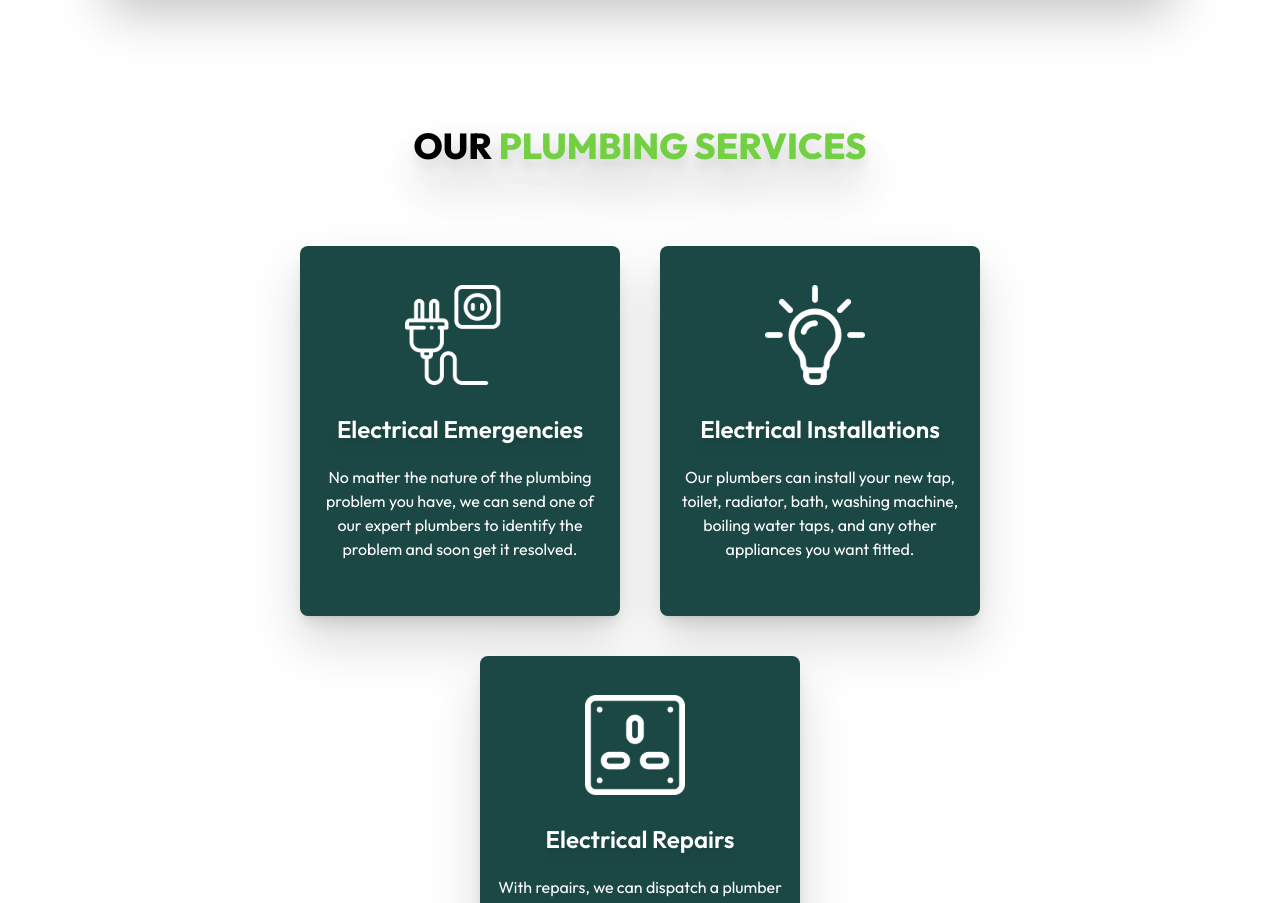
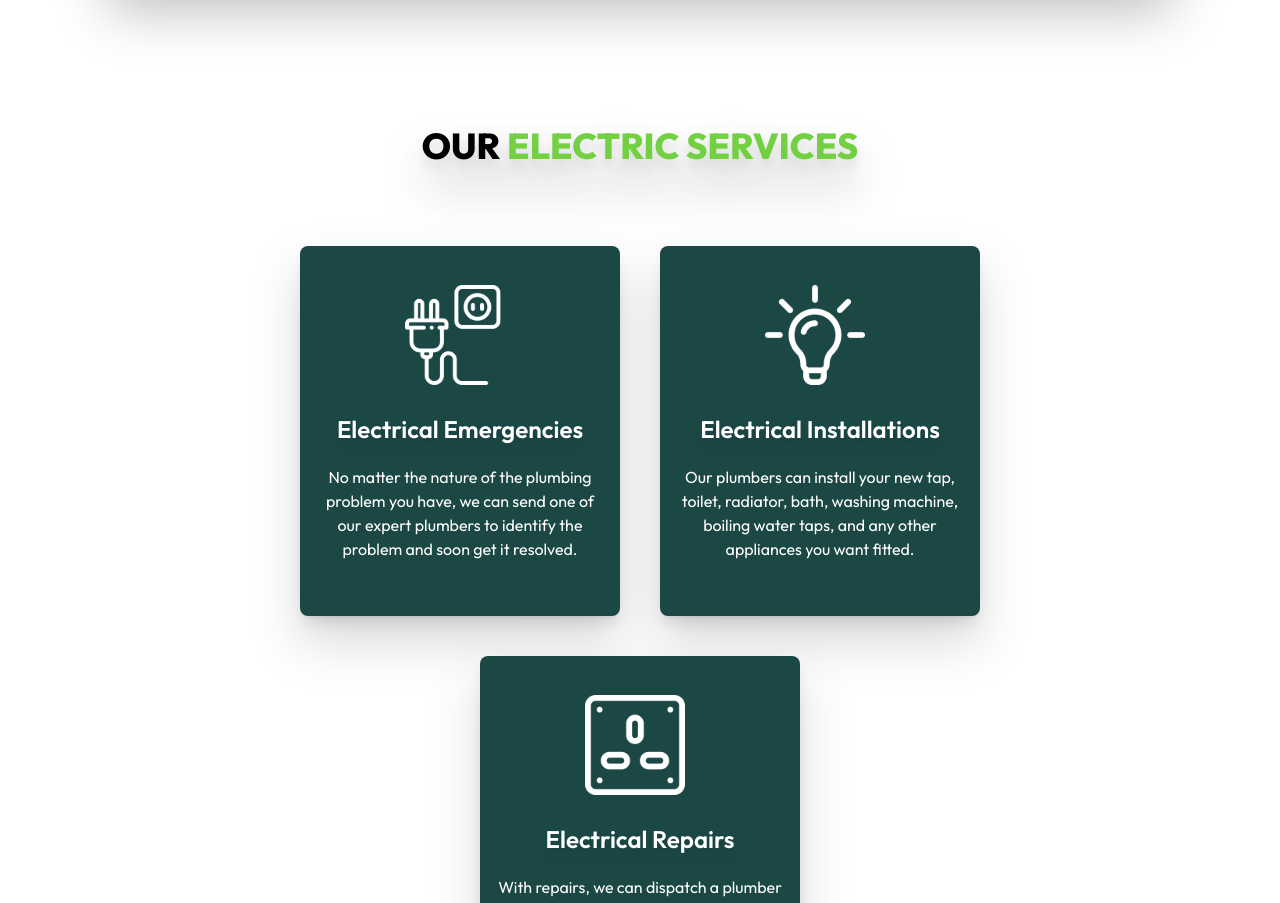
Before and after one commit to ahmedashfaq850/Plumbing-website, a Next.js app: page /electrics in a window 1280 px wide. Shown: the part 1507-2410 px from the top of the page. Built offline with nearby package versions, Linux system fonts and the light colour scheme.

Commit message:
Updated Electric Services

```diff
--- a/components/ElectricServices.jsx
+++ b/components/ElectricServices.jsx
@@ -21,7 +21,7 @@ const services = [
 const ElectricServices = () => {
   return (
     <div className="p-12 drop-shadow-2xl">
-      <Heading afterOurText="PLUMBING SERVICES" />
+      <Heading afterOurText="ELECTRIC SERVICES" />
       <div className="flex gap-10 mb-7 sm:mb-10 flex-wrap justify-center mt-10">
         {services.map((service, index) => (
           <div
```
